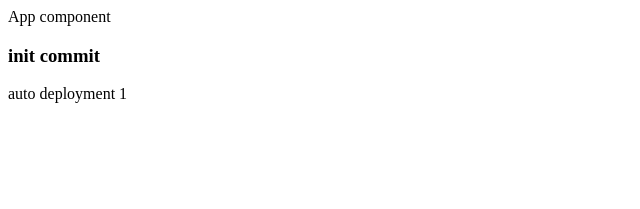
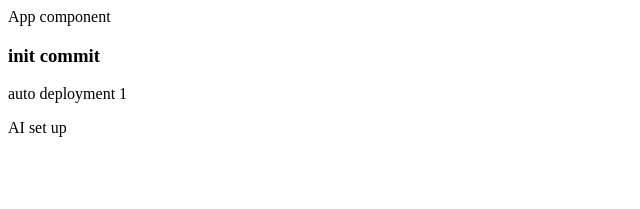
Before and after one commit to rana22/end2end_test_setup, a React app in the folder react-app/: page / in a window 1280 px wide. Shown: the top 209 px of the page, without its empty margins (0-640 px from the left). Built offline with nearby package versions, Linux system fonts and the light colour scheme.

Commit message:
content change

```diff
--- a/react-app/src/App.js
+++ b/react-app/src/App.js
@@ -9,6 +9,7 @@ const App = () => {
       App component
       <h3>init commit</h3>
       <p>auto deployment 1</p>
+      <p>AI set up</p>
     </>
   );
 };
```
